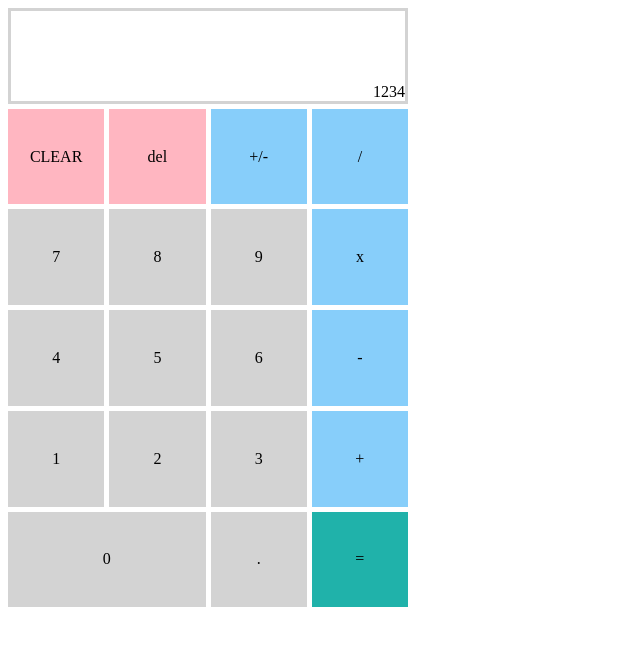
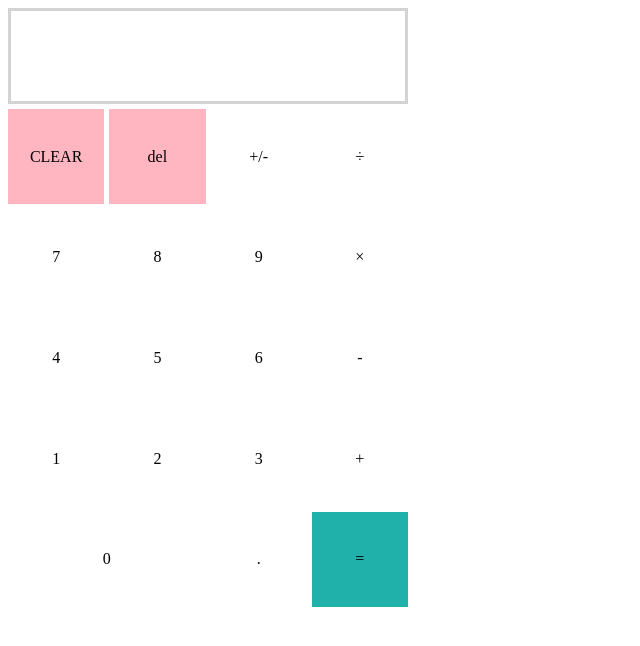
Before and after one commit to j-pinto/calculator, a plain HTML site: page index.html in a window 1280 px wide. Shown: the whole page, without its empty margins (0-640 px from the left). Drawn offline with Linux system fonts and the light colour scheme.

Commit message:
element id and data-type changes

```diff
--- a/index.html
+++ b/index.html
@@ -6,30 +6,30 @@
 </head>
 <body>
     <div id="container">
-        <div id="display">1234</div>
+        <div id="display"></div>
 
         <div id="clear" class="button">CLEAR</div>
         <div id="delete" class="button">del</div>
-        <div id="neg" class="button op">+/-</div>
-        <div id="divide" class="button op">/</div>
+        <div id="negate" class="button">+/-</div>
+        <div id="divide" class="button" data-type="op">÷</div>
 
-        <div id="seven" class="button num">7</div>
-        <div id="eight" class="button num">8</div>
-        <div id="nine" class="button num">9</div>
-        <div id="mutliply" class="button op">x</div>
+        <div id="seven" class="button" data-type="num">7</div>
+        <div id="eight" class="button" data-type="num">8</div>
+        <div id="nine" class="button" data-type="num">9</div>
+        <div id="multiply" class="button" data-type="op">×</div>
 
-        <div id="four" class="button num">4</div>
-        <div id="five" class="button num">5</div>
-        <div id="six" class="button num">6</div>
-        <div id="subtract" class="button op">-</div>
+        <div id="four" class="button" data-type="num">4</div>
+        <div id="five" class="button" data-type="num">5</div>
+        <div id="six" class="button" data-type="num">6</div>
+        <div id="subtract" class="button" data-type="op">-</div>
 
-        <div id="one" class="button num">1</div>
-        <div id="two" class="button num">2</div>
-        <div id="three" class="button num">3</div>
-        <div id="add" class="button op">+</div>
+        <div id="one" class="button" data-type="num">1</div>
+        <div id="two" class="button" data-type="num">2</div>
+        <div id="three" class="button" data-type="num">3</div>
+        <div id="add" class="button" data-type="op">+</div>
 
-        <div id="zero" class="button num">0</div>
-        <div id="decimal" class="button num">.</div>
+        <div id="zero" class="button" data-type="num">0</div>
+        <div id="decimal" class="button">.</div>
         <div id="equals" class="button">=</div>
     </div>
 </body>
```
